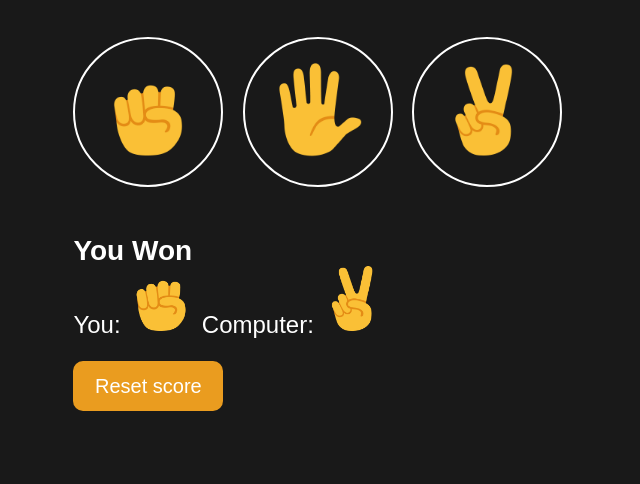
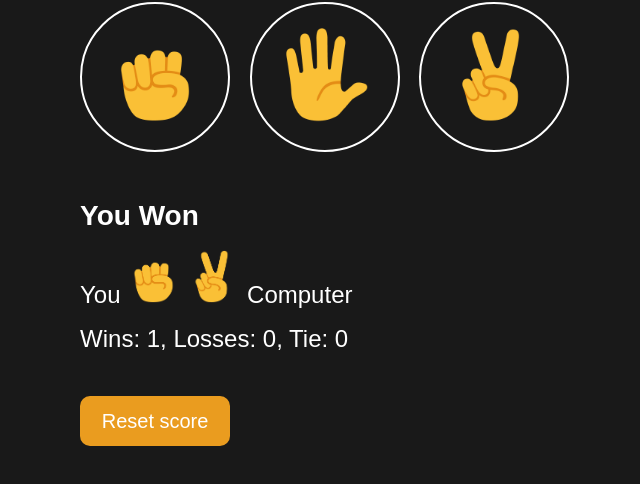
Before and after one commit to anikobakhidze/rock-paper-scissors-Project, a plain HTML site: page index.html in a window 1280 px wide. Both pictures are taken after a click on the button 463 px from the left and 377 px from the top of the page. Shown: the part 216-700 px from the top of the page, without its empty margins (227-867 px from the left). Drawn offline with Linux system fonts and the light colour scheme.

Commit message:
js updated

```diff
--- a/css/styles.css
+++ b/css/styles.css
@@ -26,16 +26,22 @@ h3 {
   background-color: var(--black-color);
   border: 2px solid var(--white-color);
   cursor: pointer;
+  transition: all 0.5s;
 }
 
 .btn:not(:last-child) {
   margin-right: 15px;
 }
-
+.btn:hover {
+  background-color: rgb(43, 41, 41);
+  border: none;
+}
 img {
   width: 70%;
 }
-
+p:not(:last-child) {
+  margin-bottom: 20px;
+}
 .chosen-move,
 .score {
   font-size: 24px;
@@ -49,7 +55,7 @@ img {
 }
 
 .chosen-move img {
-  width: 10%;
+  width: 8%;
 }
 
 .reset-btn {
@@ -61,4 +67,5 @@ img {
   border: none;
   background-color: #ea9c1f;
   color: var(--white-color);
+  cursor: pointer;
 }
--- a/index.html
+++ b/index.html
@@ -38,7 +38,9 @@
       <p class="result"></p>
       <p class="chosen-move"></p>
       <p class="score"></p>
-      <button class="reset-btn" id="reset">Reset score</button>
+      <button class="reset-btn" id="reset" onclick="resetBtn()">
+        Reset score
+      </button>
     </div>
     <script src="script.js"></script>
   </body>
--- a/script.js
+++ b/script.js
@@ -1,28 +1,45 @@
-// #
-const rock = document.getElementById('rock');
-const paper = document.getElementById('paper');
-const scissors = document.getElementById('scissors');
-const buttonsArray = [rock,paper,scissors];
-const chosenMove = document.querySelector('.chosen-move');
-const result = document.querySelector('.result');
-const score = document.querySelector('.score');
+const rock = document.getElementById("rock");
+const paper = document.getElementById("paper");
+const scissors = document.getElementById("scissors");
+const buttonsArray = [rock, paper, scissors];
+const chosenMove = document.querySelector(".chosen-move");
+const result = document.querySelector(".result");
+const score = document.querySelector(".score");
 let randomNumbers;
+let countWins = 0;
+let countLosses = 0;
+let countTie = 0;
 // generate random numbers
-const generateRandomNumbers=()=>{
-  randomNumbers = Math.floor(Math.random()*3);
+const generateRandomNumbers = () => {
+  randomNumbers = Math.floor(Math.random() * 3);
   return randomNumbers;
-}
+};
 //Chosen moves function
-const funcOfThings=(id) => {
+const funcOfThings = (id) => {
   generateRandomNumbers();
   const computerMoveImg = buttonsArray[randomNumbers].innerHTML;
   const computerMoveValue = buttonsArray[randomNumbers].value;
-  if(id === computerMoveValue){
-   result.innerText = 'Tie';
-  } else if((id === 'paper' && computerMoveValue === 'rock')|| (id === 'rock' && computerMoveValue === 'scissors')){
-    result.innerText = 'You Won';
-  } else if((id === 'paper' && computerMoveValue ==='scissors') || (id === 'rock' && computerMoveValue === 'paper')){
-    result.innerText = 'You lose';
+  if (id === computerMoveValue) {
+    result.innerText = "Tie";
+    countTie++;
+  } else if (
+    (id === "paper" && computerMoveValue === "rock") ||
+    (id === "rock" && computerMoveValue === "scissors")
+  ) {
+    result.innerText = "You Won";
+    countWins++;
+  } else if (
+    (id === "paper" && computerMoveValue === "scissors") ||
+    (id === "rock" && computerMoveValue === "paper")
+  ) {
+    result.innerText = "You lose";
+    countLosses++;
   }
-  chosenMove.innerHTML =  `You: <img src="images/${id}-emoji.png" alt='img'"/> Computer: ${computerMoveImg}` ;
-}
+  chosenMove.innerHTML = `You <img src="images/${id}-emoji.png" alt='img'"/> ${computerMoveImg} Computer `;
+  score.innerHTML = `Wins: ${countWins}, Losses: ${countLosses}, Tie: ${countTie}`;
+};
+// reset button
+const resetBtn = () => {
+  console.log("anna");
+  score.innerHTML = `Wins: 0, Losses: 0, Tie: 0 `;
+};
```
